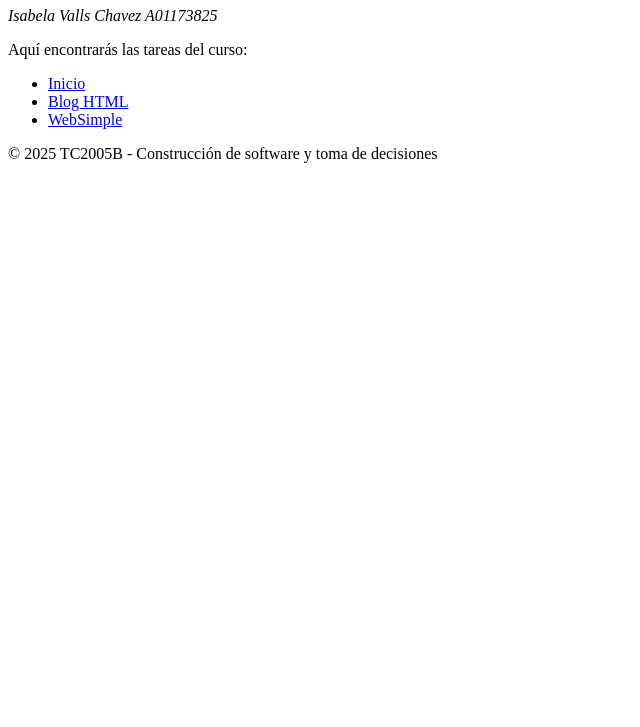
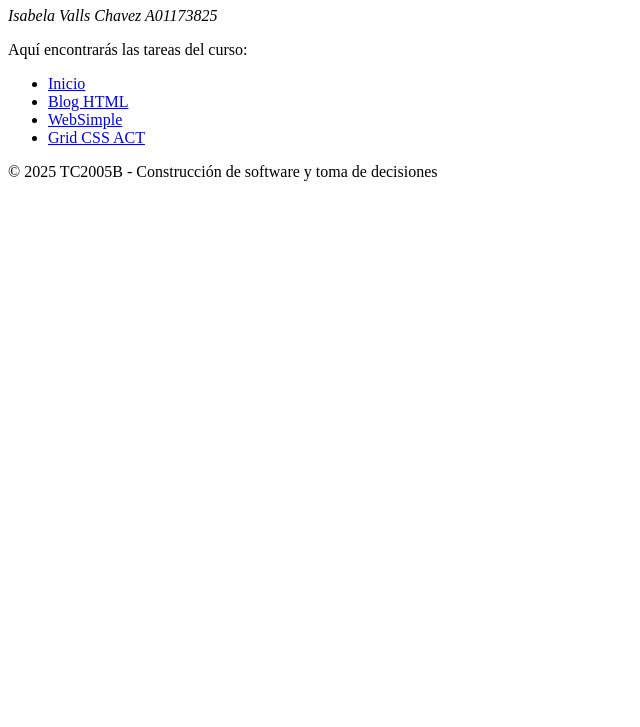
Before and after one commit to IsabelaValls14/IsabelaValls14.github.io, a plain HTML site: page index.html in a window 1280 px wide. Shown: the part 73-800 px from the top of the page, without its empty margins (0-640 px from the left). Drawn offline with Linux system fonts and the light colour scheme.

Commit message:
link to grid

```diff
--- a/index.html
+++ b/index.html
@@ -19,6 +19,7 @@
                     <li><a href="../index.html">Inicio</a></li>
                     <li><a href="Blog/index.html">Blog HTML</a></li>
                     <li><a href="Act_WebSimple/index.html">WebSimple</a></li>
+                    <li><a href="CSS-Grid/index.html">Grid CSS ACT</a></li>
                 </ul>
             </nav>
     <footer>
```
